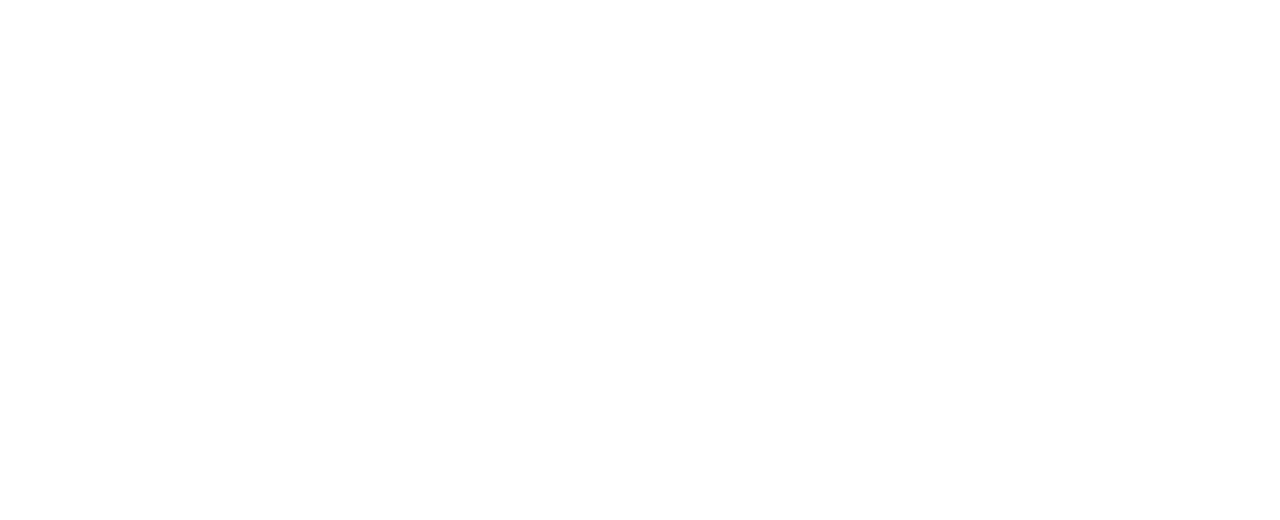
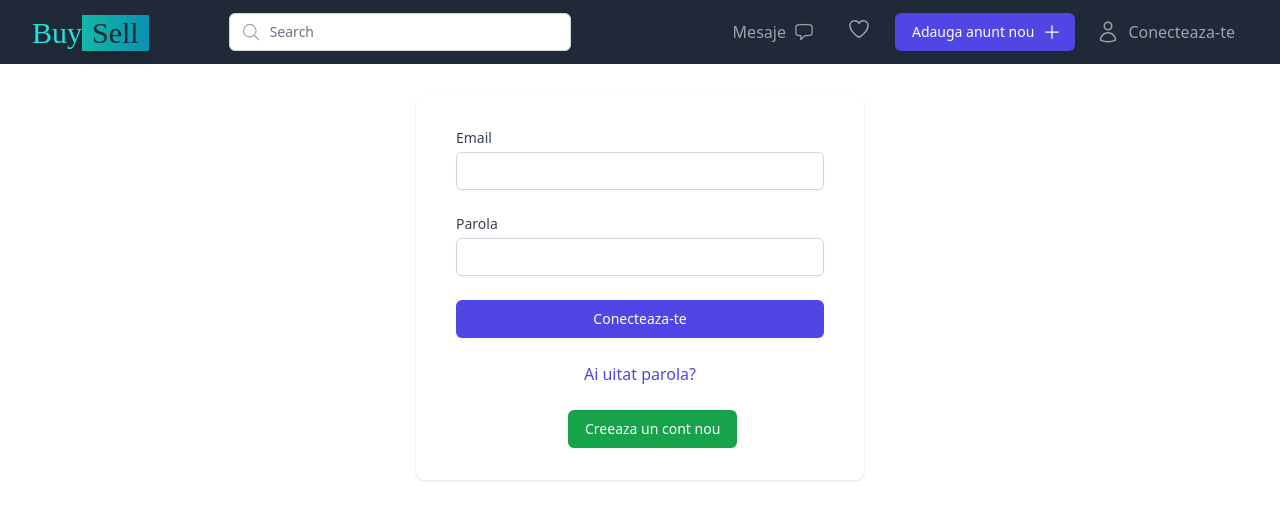
Before and after one commit to OatuPetronela/BuySell, a React (Create React App) app: page /login in a window 1280 px wide. Before the commit this address had no page. Shown: the top 520 px of the page. Built offline with nearby package versions, Linux system fonts and the light colour scheme; the HTML template or start-up script is replaced by a standard one.

Commit message:
added authentication context for login and register pages

```diff
--- a/db.json
+++ b/db.json
@@ -2,30 +2,10 @@
   "users": [
     {
       "email": "test@test.com",
-      "password": "$2a$10$tEreXCPJ7B1c7Q6b2/DMWO71B7u1YfBCslePwsYFzBZ.otHnVV4sC",
-      "password_check": "test123",
-      "fName": "Larisa",
-      "lName": "Barloiu",
+      "password": "$2a$10$KUfM4Xr5RWnUtHIXB.5jiu8RBcY.DcxrIu91P7ZwZ/24pOfWH1sCS",
+      "fName": "Test",
+      "lName": "Test",
       "id": 1
-    },
-    {
-      "email": "birloiularisa@yahoo.com",
-      "password": "$2a$10$1qQE62Zg4Ax4l49ulVNWcuZOlP81zef5.2LKnH28mn2Sb0Pu4hVdq",
-      "fName": "Dana",
-      "lName": "Lst",
-      "id": 2
-    },
-    {
-      "email": "test@test1.com",
-      "password": "$2a$10$.A2FvTqvkEFwumJ4TOOiVeTcFiGRZRAGdSVMTIKLjfXwqyvzBTnIa",
-      "id": 3
-    }
-  ],
-  "items": [
-    {
-      "id": 1,
-      "title": "milk",
-      "userid": 1
     }
   ]
 }
--- /dev/null
+++ b/jsconfig.json
@@ -0,0 +1,6 @@
+{
+  "compilerOptions": {
+    "baseUrl": "src"
+  },
+  "include": ["src"]
+}
--- a/src/App.js
+++ b/src/App.js
@@ -2,18 +2,21 @@
 import Register from "./components/features/auth/Register";
 import Home from "./components/features/pages/Home";
 import Login from "./components/features/auth/Login";
+import { AuthContextProvider } from "components/features/auth/Auth.context";
 function App() {
   return (
     <>
       <BrowserRouter>
+        <AuthContextProvider>
           <Routes>
             <Route element={<Home />} path="/" />
-          <Route element={<Register />} path="/auth/register" />
-          <Route element={<Login />} path="/auth/login" />
+            <Route element={<Register />} path="/register" />
+            <Route element={<Login />} path="/login" />
             <Route element={<h2>Adauga un nou anunt</h2>} path="/new-item" />
             <Route element={<h2>Mesaje</h2>} path="/message" />
             <Route element={<h2>Favorite</h2>} path="/favourite" />
           </Routes>
+        </AuthContextProvider>
       </BrowserRouter>
     </>
   );
--- a/src/components/Navbar/navbar.js
+++ b/src/components/Navbar/navbar.js
@@ -9,8 +9,10 @@
   UserIcon,
 } from "@heroicons/react/24/outline";
 import { Link } from "react-router-dom";
+import { useAuthContext } from "components/features/auth/Auth.context";
 
 export default function Navbar() {
+  const { logout, user } = useAuthContext();
   return (
     <Disclosure as="nav" className="bg-gray-800">
       {({ open }) => (
@@ -20,14 +22,14 @@
             <div className="relative flex h-16 items-center justify-between">
               <div className="flex items-center px-2 lg:px-0">
                 <div class="logo">
-                  <a href="0">
+                  <Link to="/">
                     <h3>
                       Buy
                       <span className="bg-gradient-to-r from-teal-500 to-cyan-600 p-3 shadow-lg">
                         Sell
                       </span>
                     </h3>
-                  </a>
+                  </Link>
                 </div>
               </div>
               <div className="min-w-0 flex-1 md:px-8 lg:px-20 xl:col-span-6">
@@ -92,15 +94,34 @@
                       />
                     </button>
                   </Link>
-                  <Link to="/auth/register">
+                  {user !== null && (
+                    <>
+                      Welcome test
+                      <Link to="/login">
+                        <button
+                          onClick={logout}
+                          className="inline-flex items-center rounded-md border border-transparent  text-gray-400 hover:bg-gray-700 hover:text-white px-3 py-2 text-md font-medium leading-4 shadow-sm focus:outline-none focus:ring-2 focus:ring-indigo-500 focus:ring-offset-2"
+                        >
+                          <UserIcon
+                            className="ml-2 mr-2 h-6 w-6"
+                            aria-hidden="true"
+                          />
+                          Deconecteaza-te
+                        </button>
+                      </Link>
+                    </>
+                  )}
+                  {user === null && (
+                    <Link to="/login">
                       <button className="inline-flex items-center rounded-md border border-transparent  text-gray-400 hover:bg-gray-700 hover:text-white px-3 py-2 text-md font-medium leading-4 shadow-sm focus:outline-none focus:ring-2 focus:ring-indigo-500 focus:ring-offset-2">
                         <UserIcon
                           className="ml-2 mr-2 h-6 w-6"
                           aria-hidden="true"
                         />
-                      Contul tau
+                        Conecteaza-te
                       </button>
                     </Link>
+                  )}
                 </div>
               </div>
             </div>
@@ -129,12 +150,13 @@
               >
                 Adauga anunt nou
               </Disclosure.Button>
+
               <Disclosure.Button
                 as="a"
-                href="/auth/register"
+                href="/login"
                 className="block rounded-md px-3 py-2 text-base font-medium text-gray-300 hover:bg-gray-700 hover:text-white"
               >
-                Contul tau
+                Conecteaza-te
               </Disclosure.Button>
             </div>
           </Disclosure.Panel>{" "}
--- /dev/null
+++ b/src/components/features/auth/Auth.context.js
@@ -0,0 +1,53 @@
+import { createContext, useContext, useState } from "react";
+
+const tokenStorageKey = "token";
+const userStorgeKey = "user";
+
+const getItemFromStorage = (key) => {
+  const val = localStorage.getItem("key");
+  if (val !== null) {
+    try {
+      return JSON.parse(val);
+    } catch (error) {
+      console.error(`Error parsing JSON for key "${key}"`, error);
+      return null;
+    }
+  }
+  return null;
+};
+
+export const AuthContext = createContext(null);
+
+export const AuthContextProvider = ({ children }) => {
+  const [token, setToken] = useState(() => getItemFromStorage(tokenStorageKey));
+  const [user, setUser] = useState(() => getItemFromStorage(userStorgeKey));
+
+  const login = (data) => {
+    localStorage.setItem(tokenStorageKey, data.accessToken);
+    localStorage.setItem(userStorgeKey, JSON.stringify(data.user));
+    setToken(data.accessToken);
+    setUser(data.user);
+  };
+  const logout = () => {
+    localStorage.removeItem(tokenStorageKey);
+    localStorage.removeItem(userStorgeKey);
+    setToken(null);
+    setUser(null);
+  };
+  return (
+    <AuthContext.Provider value={{ token, user, login, logout }}>
+      {children}
+    </AuthContext.Provider>
+  );
+};
+
+export const useAuthContext = () => {
+  const value = useContext(AuthContext);
+
+  if (value === null) {
+    throw new Error(
+      "Please wrap yoour componente s in the AuthContextProvider"
+    );
+  }
+  return value;
+};
--- a/src/components/features/auth/Login.js
+++ b/src/components/features/auth/Login.js
@@ -1,4 +1,7 @@
 import { useState } from "react";
+import { Link, useNavigate } from "react-router-dom";
+import { useAuthContext } from "./Auth.context";
+import Navbar from "components/navbar/Navbar";
 
 const Login = () => {
   const [values, setValues] = useState({
@@ -6,23 +9,29 @@
     password: "",
   });
 
+  const { login } = useAuthContext();
+
+  const navigate = useNavigate();
+
   const handleInputChange = (e) => {
     setValues({ ...values, [e.target.name]: e.target.value });
   };
   const handleSubmit = async (e) => {
     e.preventDefault();
-    const data = await fetch("http://localhost:3500/auth/register", {
+    const data = await fetch("http://localhost:3500/login", {
       method: "POST",
       headers: {
         "Content-Type": "application/json",
       },
       body: JSON.stringify(values),
     }).then((res) => res.json());
-    console.log(data);
-    const [token, user] = data;
+    login(data);
+    navigate("/");
   };
 
   return (
+    <>
+      <Navbar />
       <div className="mt-8 sm:mx-auto sm:w-full sm:max-w-md">
         <div className="bg-white py-8 px-4 shadow sm:rounded-lg sm:px-10">
           <form className="space-y-6" onSubmit={handleSubmit}>
@@ -65,15 +74,6 @@
                 />
               </div>
             </div>
-          <div className="text-sm">
-            <a
-              href="0"
-              className="font-medium text-indigo-600 hover:text-indigo-500"
-            >
-              Ai uitat parola?
-            </a>
-          </div>
-
             <div>
               <button
                 type="submit"
@@ -82,9 +82,28 @@
                 Conecteaza-te
               </button>
             </div>
+            <div className="text-center">
+              <a
+                href="0"
+                className="font-small text-indigo-600 hover:text-orange-600"
+              >
+                Ai uitat parola?
+              </a>
+            </div>
+            <div>
+              <Link to="/register">
+                <button
+                  type="submit"
+                  className="flex w-50 ml-28 justify-center rounded-md border border-transparent bg-green-600 py-2 px-4 text-sm font-medium text-white shadow-sm hover:bg-green-800 focus:outline-none focus:ring-2 focus:ring-indigo-500 focus:ring-offset-2"
+                >
+                  Creeaza un cont nou
+                </button>
+              </Link>
+            </div>
           </form>
         </div>
       </div>
+    </>
   );
 };
 
--- a/src/components/features/auth/Register.js
+++ b/src/components/features/auth/Register.js
@@ -1,4 +1,7 @@
 import { useState } from "react";
+import Navbar from "components/navbar/Navbar";
+import { useAuthContext } from "./Auth.context";
+import { useNavigate } from "react-router-dom";
 
 const Register = () => {
   const [values, setValues] = useState({
@@ -8,6 +11,9 @@
     fName: "",
     lName: "",
   });
+  const { login } = useAuthContext();
+
+  const navigate = useNavigate();
 
   const handleInputChange = (e) => {
     const value = e.target.value;
@@ -20,16 +26,19 @@
   const handleSubmit = async (e) => {
     const { password_check, ...payload } = values;
     e.preventDefault();
-    const data = await fetch("http://localhost:3500/auth/register", {
+    const data = await fetch("http://localhost:3500/register", {
       method: "POST",
       headers: {
         "Content-Type": "application/json",
       },
       body: JSON.stringify(payload),
     }).then((res) => res.json());
-    const [token, user] = data; // stuff to do
+    login(data);
+    navigate("/");
   };
   return (
+    <>
+      <Navbar />
       <div className="flex min-h-full flex-col justify-center py-12 sm:px-6 lg:px-8">
         <div className="sm:mx-auto sm:w-full sm:max-w-md">
           <h2 className="mt-6 text-center text-3xl font-bold tracking-tight text-gray-900">
@@ -147,13 +156,12 @@
                   </a>
                 </div>
               </div>
-
               <div>
                 <button
                   type="submit"
                   className="flex w-full justify-center rounded-md border border-transparent bg-indigo-600 py-2 px-4 text-sm font-medium text-white shadow-sm hover:bg-indigo-700 focus:outline-none focus:ring-2 focus:ring-indigo-500 focus:ring-offset-2"
                 >
-                Conecteaza-te
+                  Înscrie-te
                 </button>
               </div>
             </form>
@@ -234,6 +242,7 @@
           </div>
         </div>
       </div>
+    </>
   );
 };
 export default Register;
```
Also changed, not shown: package.json (+10 -2 lines), 2 other files (tests, documents, lock files or other folders). Lines whose indentation alone changed are shown as unchanged.
